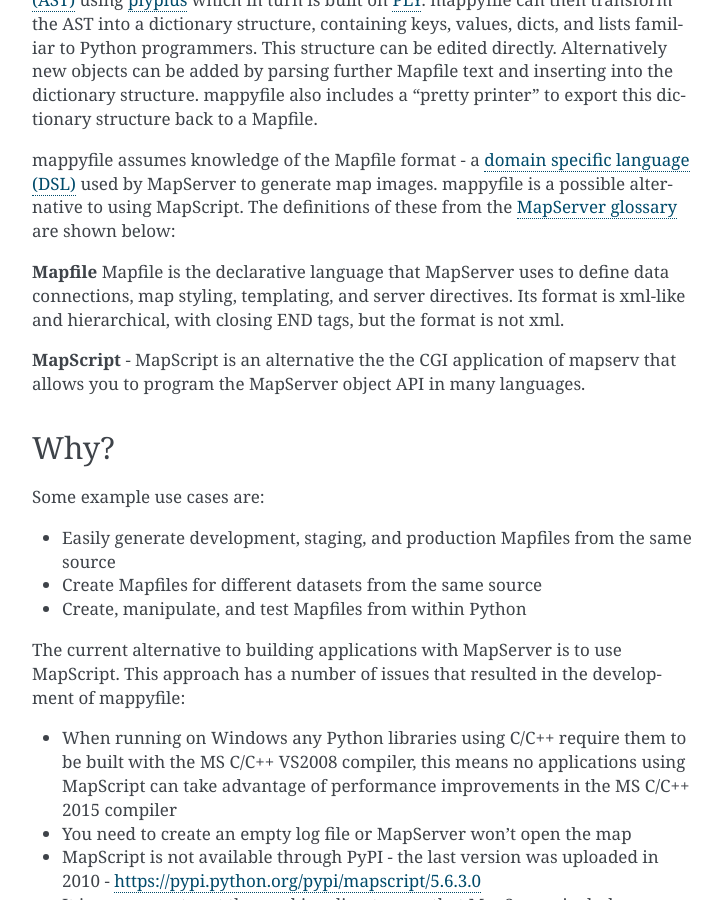
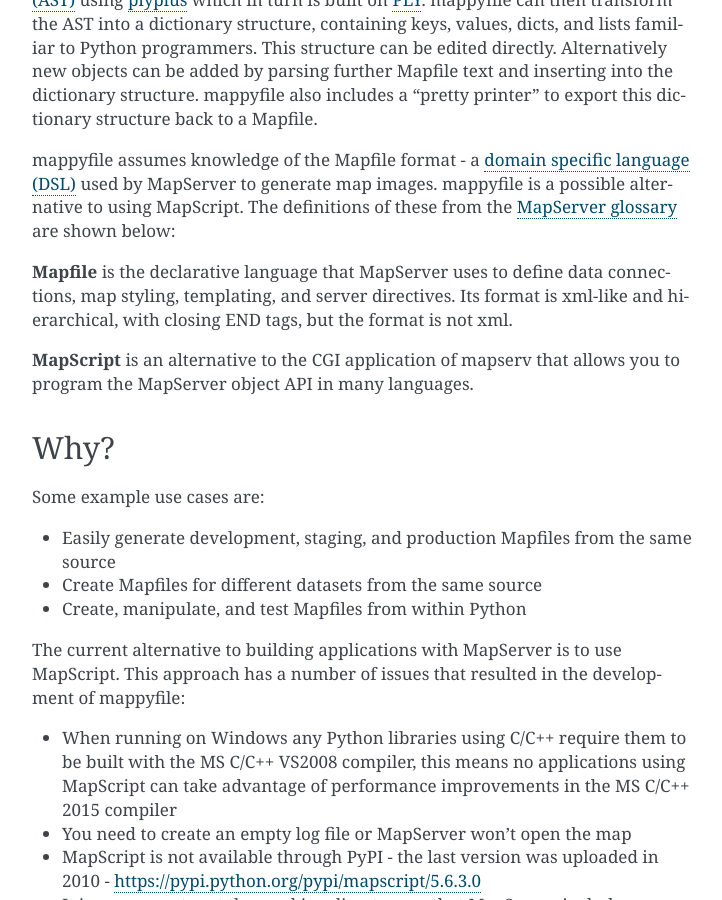
Before and after one commit to geographika/mappyfile, a Sphinx documentation site: the page built from docs/index.rst, in a window 1280 px wide and 900 px high, scrolled down 664 px. Shown: the whole window, without its empty margins (388-1110 px from the left). Built offline with Sphinx 7.4.7, drawn with Linux system fonts in a browser that asks for light colours.

Commit message:
Update glossary notes

```diff
--- a/docs/index.rst
+++ b/docs/index.rst
@@ -32,11 +32,11 @@
 by MapServer to generate map images. mappyfile is a possible alternative to using MapScript. The definitions of these from the
 `MapServer glossary <http://mapserver.org/el/glossary.html>`_ are shown below:
 
-**Mapfile** Mapfile is the declarative language that MapServer uses to define data connections,
+**Mapfile** is the declarative language that MapServer uses to define data connections,
 map styling, templating, and server directives. Its format is xml-like and hierarchical,
 with closing END tags, but the format is not xml.
 
-**MapScript** - MapScript is an alternative the the CGI application of mapserv that allows you to
+**MapScript** is an alternative to the CGI application of mapserv that allows you to
 program the MapServer object API in many languages.
 
 Why?
```
